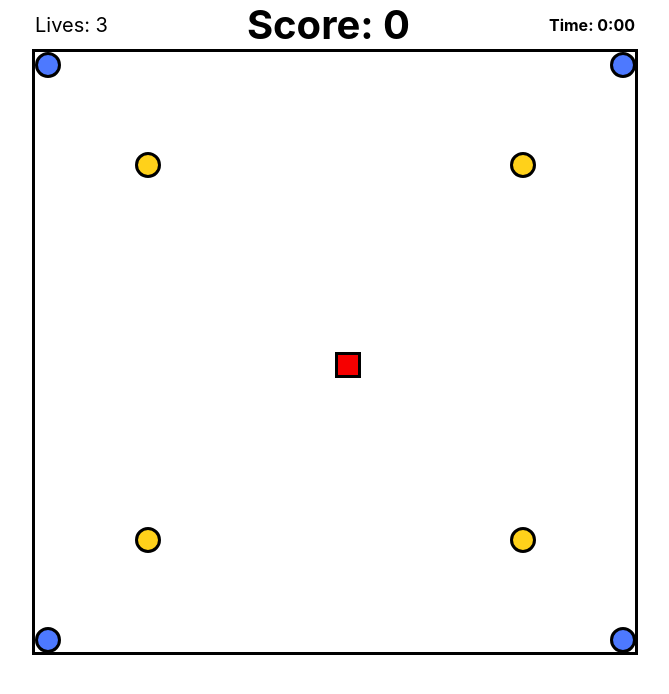
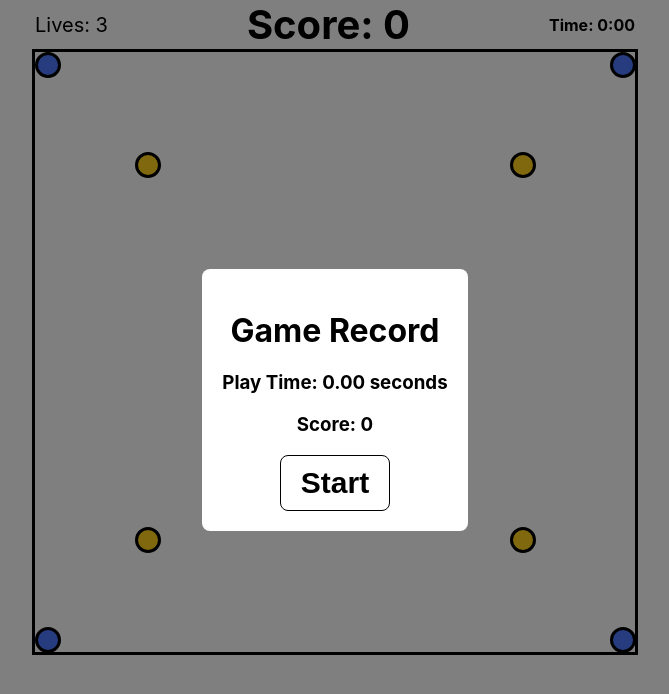
Before and after one commit to jaeyeong04/world-hardest-game-clone, a React (Create React App) app: page / in a window 1280 px wide. Shown: the top 694 px of the page, without its empty margins (305-974 px from the left). Built offline with nearby package versions, Linux system fonts and the light colour scheme.

Commit message:
feat: [GamePlayArea]에서 playState에 따른 모달 display와 게임 시작 구현

```diff
--- /dev/null
+++ b/src/components/molecules/GameRecordModal.tsx
@@ -0,0 +1,23 @@
+import { Button } from "../atoms/Button";
+import Modal from "../atoms/Modal";
+
+export default function GameRecordModal({
+  visible,
+  onClickStart,
+  time,
+  score,
+}: {
+  visible: boolean;
+  onClickStart: () => void;
+  time: number;
+  score: number;
+}) {
+  return (
+    <Modal visible={visible}>
+      <h1>Game Record</h1>
+      <h3>Play Time: {time.toFixed(2)} seconds</h3>
+      <h3>Score: {score}</h3>
+      <Button onClick={onClickStart}>Start</Button>
+    </Modal>
+  );
+}
--- a/src/components/organisms/GamePlayArea.tsx
+++ b/src/components/organisms/GamePlayArea.tsx
@@ -1,9 +1,10 @@
-import { UnitVariant } from "../../constants/enum";
+import { GameState, UnitVariant } from "../../constants/enum";
 import useGame from "../../hooks/useGame";
 import { Board } from "../atoms/Board";
 import { Unit } from "../atoms/Unit";
 import { GameRecord } from "../molecules/GameRecord";
 import styled from "styled-components";
+import GameRecordModal from "../molecules/GameRecordModal";
 
 const GamePlayAreaContainer = styled.div`
   display: flex;
@@ -35,6 +36,12 @@ export const GamePlayArea = () => {
           <Unit key={index} variant={UnitVariant.COIN} position={coinPos} />
         ))}
       </Board>
+      <GameRecordModal
+        visible={playState === GameState.GAME_OVER}
+        onClickStart={startGame}
+        time={time}
+        score={score}
+      />
     </GamePlayAreaContainer>
   );
 };
```
